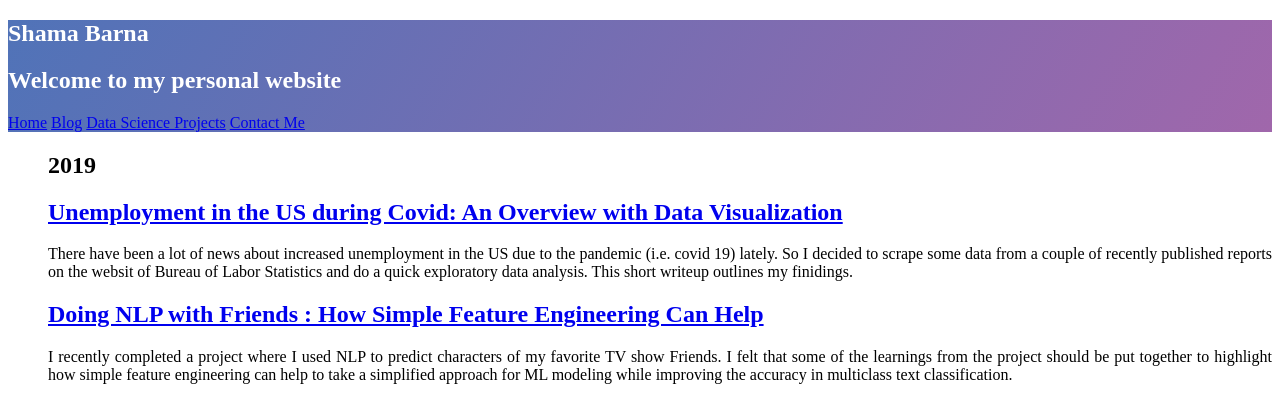
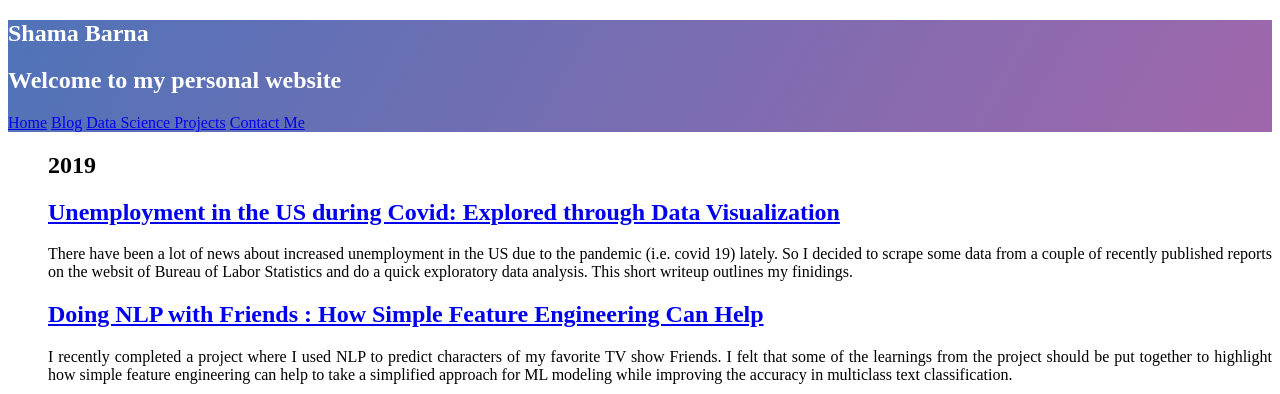
Before and after one commit to shamafarabi/shama.github.io, a Jekyll site: the page built from blog.md, in a window 1280 px wide. Shown: the top 394 px of the page. Built offline with Jekyll 4.4.1, drawn with Linux system fonts in a browser that asks for light colours; nearby versions of some CDN libraries.

Commit message:
Update 2020-5-30-Unemployment.md

```diff
--- a/_posts/2020-5-30-Unemployment.md
+++ b/_posts/2020-5-30-Unemployment.md
@@ -1,7 +1,7 @@
 ---
 layout: post
 comments: true
-title:  "Unemployment in the US during Covid: An Overview with Data Visualization"
+title:  "Unemployment in the US during Covid: Explored through Data Visualization"
 excerpt: "There have been a lot of news about increased unemployment in the US due to the pandemic (i.e. covid 19) lately. So I decided to scrape some data from a couple of recently published reports on the websit of Bureau of Labor Statistics and do a quick exploratory data analysis. This short writeup outlines my finidings."
 date:   2019-09-29 01:00:00
 mathjax: true
```
